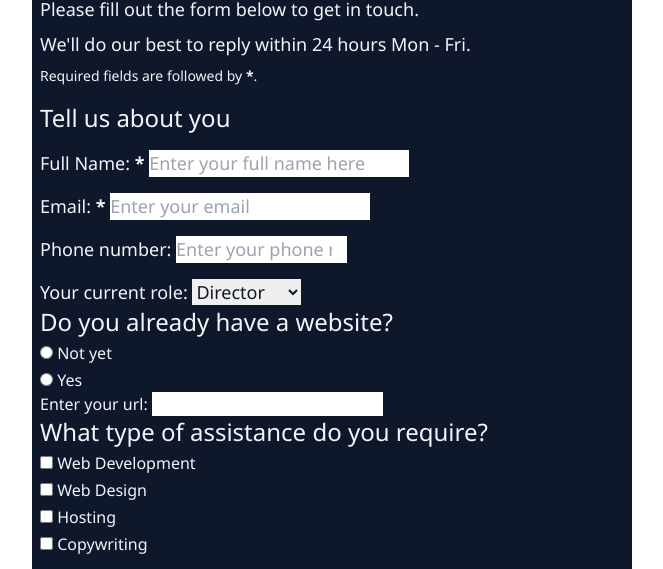
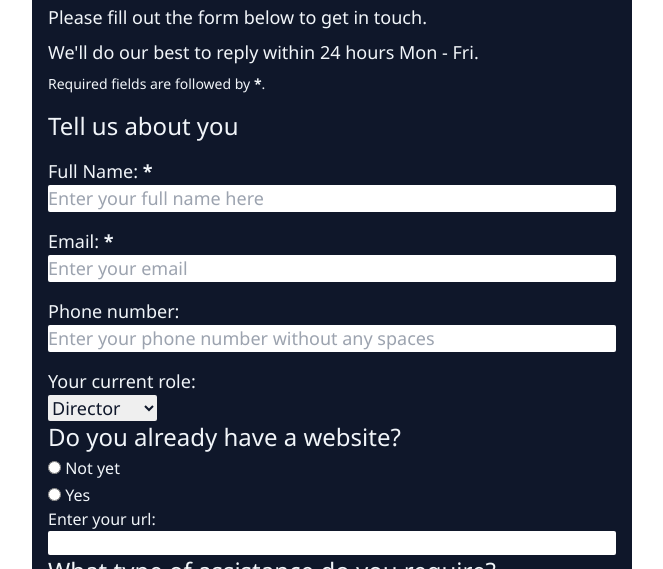
Before and after one commit to angusgee/web-dev-survey, a website: page index.html in a window 1280 px wide. Shown: the part 144-713 px from the top of the page, without its empty margins (308-971 px from the left). Drawn offline with Linux system fonts and the light colour scheme.

Commit message:
Update readme. Add rest of markup and styles.

```diff
--- a/index.html
+++ b/index.html
@@ -11,10 +11,10 @@
   <body>
     <main class="w-100">
       <div
-        class="form-wrapper max-w-[600px] mx-auto mt-10 bg-slate-900 text-slate-100 rounded-lg"
+        class="form-wrapper max-w-[600px] mx-auto my-10 bg-slate-900 text-slate-100 rounded-lg"
       >
         <!-- Start of form -->
-        <form action="post" id="survey-form" class="p-2">
+        <form action="post" id="survey-form" class="p-4">
           <!-- Intro section -->
           <h1 id="title" class="mt-10 text-3xl text-center">
             Web Development & Design
@@ -45,6 +45,7 @@
                 name="name"
                 required
                 placeholder="Enter your full name here"
+                class="block w-full rounded-sm"
               />
             </p>
             <!-- Email -->
@@ -59,6 +60,7 @@
                 name="email"
                 required
                 placeholder="Enter your email"
+                class="block w-full rounded-sm"
               />
             </p>
             <!-- Number -->
@@ -73,6 +75,7 @@
                 placeholder="Enter your phone number without any spaces"
                 min="0"
                 max="9999999999"
+                class="block w-full rounded-sm"
               />
             </p>
 
@@ -81,7 +84,11 @@
               <label for="role">
                 <span>Your current role:</span>
               </label>
-              <select id="dropdown" name="role" class="text-slate-900">
+              <select
+                id="dropdown"
+                name="role"
+                class="text-slate-900 block rounded-sm"
+              >
                 <option value="Director">Director</option>
                 <option value="Freelancer">Freelancer</option>
                 <option value="Developer">Developer</option>
@@ -106,7 +113,12 @@
             </fieldset>
             <label for="url"
               >Enter your url:
-              <input type="url" id="url" name="url" />
+              <input
+                type="url"
+                id="url"
+                name="url"
+                class="block w-full rounded-sm"
+              />
             </label>
           </section>
           <!-- Type of help needed -->
```
Also changed, not shown: README.md, css/styles.css.
